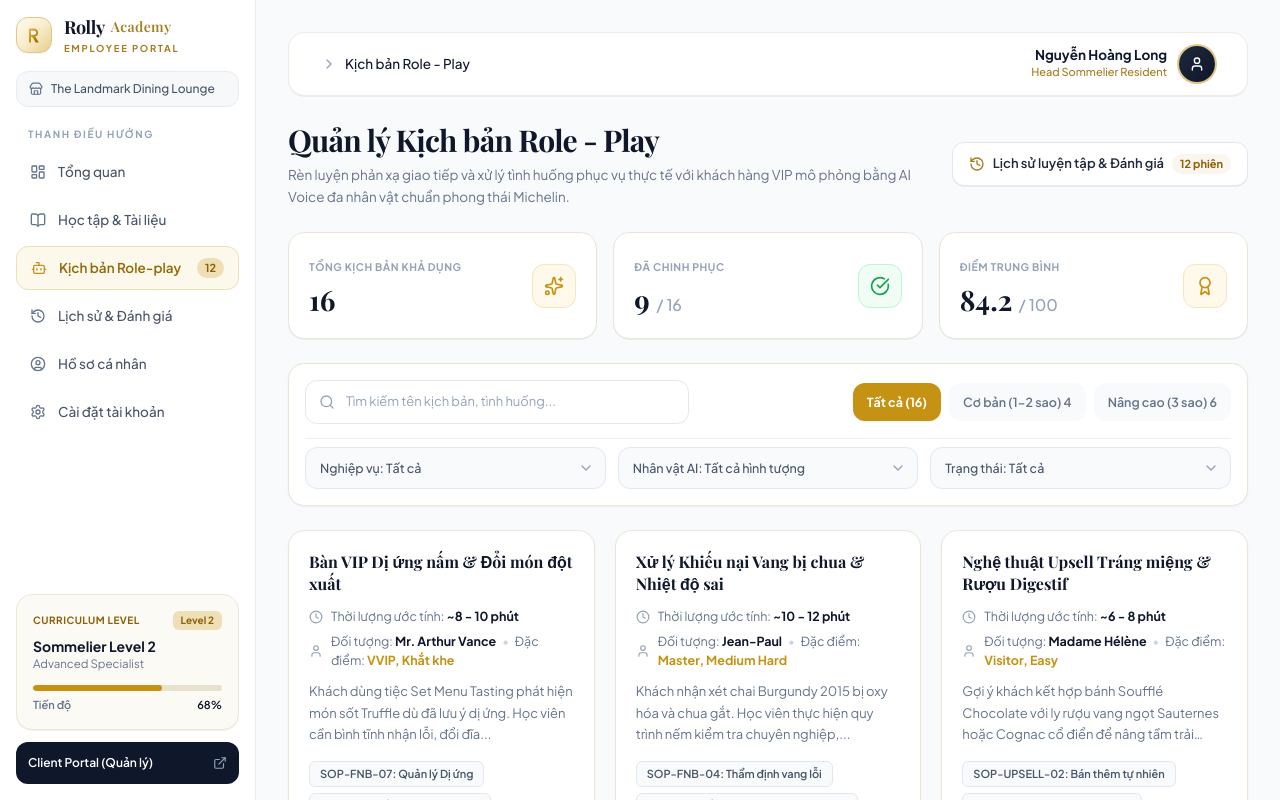
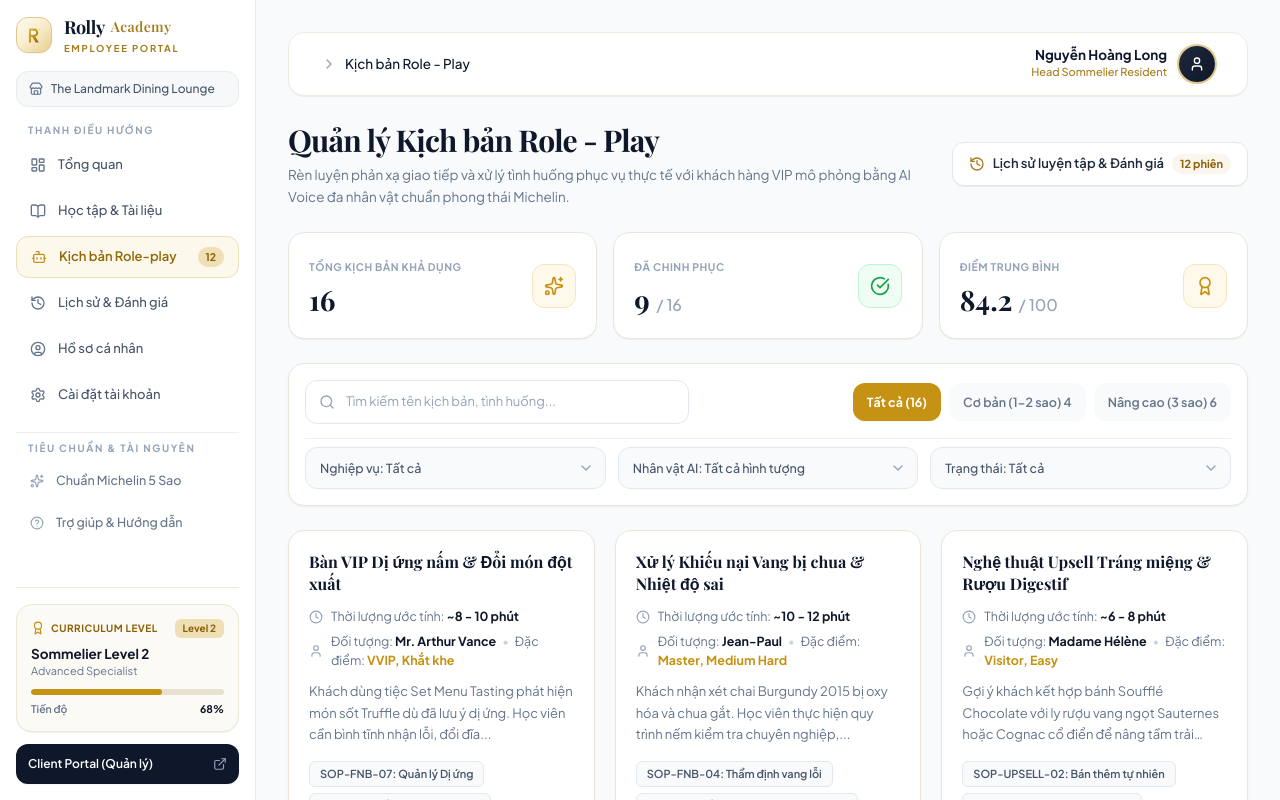
Before and after one commit to de180551chauvuonghoang-svg/RollyProject, a Next.js app in the folder frontend/: page /roleplay in a window 1280 px wide. Shown: the top 800 px of the page. Built offline with nearby package versions, Linux system fonts and the light colour scheme.

Commit message:
fix(layout): fix sidebar app shell and eliminate empty bottom gaps for client and employee portals

```diff
--- a/frontend/src/app/(employee)/layout.tsx
+++ b/frontend/src/app/(employee)/layout.tsx
@@ -9,14 +9,14 @@ function EmployeeLayoutContent({ children }: { children: React.ReactNode }) {
   const { isOpen, closeSidebar } = useSidebar();
 
   return (
-    <div className="min-h-screen flex bg-[#F8FAFC]">
-      {/* Sidebar: Responsive drawer on mobile, sticky fixed column on md+ */}
-      <Suspense fallback={<div className="w-64 bg-white border-r border-[#EFEBE3] hidden md:block" />}>
+    <div className="h-screen w-full flex overflow-hidden bg-[#F8FAFC]">
+      {/* Sidebar: Responsive drawer on mobile, fixed full-height column on md+ */}
+      <Suspense fallback={<div className="w-64 h-full bg-white border-r border-[#EFEBE3] hidden md:block shrink-0" />}>
         <EmployeeSidebar isOpen={isOpen} onClose={closeSidebar} />
       </Suspense>
 
-      {/* Main Content Area */}
-      <div className="flex-1 flex flex-col min-w-0">
+      {/* Main Content Area: Independent scrollable container */}
+      <div className="flex-1 h-screen overflow-y-auto flex flex-col min-w-0">
         <main className="flex-1 p-3.5 sm:p-6 lg:p-8 flex flex-col justify-between">
           <div className="w-full max-w-[1400px] mx-auto min-w-0">
             <Suspense fallback={<div className="p-8 text-center text-slate-400">Đang tải...</div>}>
--- a/frontend/src/app/layout.tsx
+++ b/frontend/src/app/layout.tsx
@@ -33,7 +33,7 @@ export default function RootLayout({
 }) {
   return (
     <html lang="vi" className={`${plusJakartaSans.variable} ${playfairDisplay.variable} h-full antialiased`}>
-      <body className="min-h-full font-sans bg-[#F8FAFC] text-[#0F172A] flex flex-col justify-between">
+      <body className="h-full font-sans bg-[#F8FAFC] text-[#0F172A]">
         {children}
       </body>
     </html>
--- a/frontend/src/components/layout/client/ClientSidebar.tsx
+++ b/frontend/src/components/layout/client/ClientSidebar.tsx
@@ -14,7 +14,11 @@ import {
   ShieldCheck,
   ChevronsUpDown,
   LogOut,
-  Sparkles
+  Sparkles,
+  SlidersHorizontal,
+  UserCheck,
+  ExternalLink,
+  HardDrive
 } from "lucide-react";
 import { cn } from "@/lib/utils";
 import { APP_ROUTES } from "@/constants/routes";
@@ -25,12 +29,17 @@ interface NavItem {
   icon: React.ComponentType<{ className?: string }>;
 }
 
-const clientNavItems: NavItem[] = [
+const mainNavItems: NavItem[] = [
   { label: "Tổng quan", href: APP_ROUTES.CLIENT_DASHBOARD, icon: LayoutDashboard },
   { label: "Kho Tri thức", href: APP_ROUTES.CLIENT_SOP, icon: BookOpen },
   { label: "Kịch bản & Prompt AI", href: APP_ROUTES.CLIENT_SCENARIOS, icon: Bot },
   { label: "Quản lý Nhân sự", href: APP_ROUTES.CLIENT_EMPLOYEES, icon: Users },
   { label: "Cài đặt chung", href: APP_ROUTES.CLIENT_SETTINGS, icon: Settings2 },
+];
+
+const secondaryNavItems: NavItem[] = [
+  { label: "Scenario Dashboard", href: "/client/scenarios-dashboard", icon: SlidersHorizontal },
+  { label: "Đánh giá Năng lực 1-1", href: "/client/employees/EMP-01", icon: UserCheck },
 ];
 
 interface ClientSidebarProps {
@@ -52,18 +61,18 @@ export function ClientSidebar({ isOpen, onClose }: ClientSidebarProps) {
         />
       )}
 
-      {/* Sidebar Container - Figma White / Cream Light Theme (Sticky on desktop) */}
+      {/* Sidebar Container: Fixed 100% viewport height, never leaves gaps when scrolling */}
       <aside
         className={cn(
           "w-64 bg-white border-r border-[#ECE5D8] text-slate-800 flex flex-col justify-between p-4 shrink-0 transition-transform duration-300 z-40",
-          "fixed inset-y-0 left-0 h-full overflow-y-auto md:sticky md:top-0 md:h-screen md:translate-x-0",
+          "fixed inset-y-0 left-0 h-full overflow-y-auto md:relative md:h-full md:translate-x-0",
           isOpen ? "translate-x-0 shadow-2xl" : "-translate-x-full md:translate-x-0"
         )}
       >
-        {/* Top Section */}
-        <div>
+        {/* Top & Middle Sections */}
+        <div className="space-y-4">
           {/* Brand Header: Star Logo + Rolly For Client + Verified Badge */}
-          <div className="flex items-center justify-between mb-4 px-1">
+          <div className="flex items-center justify-between px-1">
             <Link
               href={APP_ROUTES.CLIENT_DASHBOARD}
               className="flex items-center gap-2.5 group cursor-pointer"
@@ -91,7 +100,7 @@ export function ClientSidebar({ isOpen, onClose }: ClientSidebarProps) {
           </div>
 
           {/* Branch Selector Card */}
-          <div className="mb-6 p-2.5 bg-[#F1F4FA] border border-[#E2E8F0] rounded-xl flex items-center justify-between text-xs text-slate-800 cursor-pointer hover:bg-[#E8EEF8] transition">
+          <div className="p-2.5 bg-[#F1F4FA] border border-[#E2E8F0] rounded-xl flex items-center justify-between text-xs text-slate-800 cursor-pointer hover:bg-[#E8EEF8] transition">
             <div className="flex items-center gap-2.5 min-w-0">
               <Store className="w-4 h-4 text-slate-600 shrink-0" />
               <div className="truncate">
@@ -102,16 +111,14 @@ export function ClientSidebar({ isOpen, onClose }: ClientSidebarProps) {
             <ChevronsUpDown className="w-4 h-4 text-slate-400 shrink-0 ml-1" />
           </div>
 
-          {/* Nav Header */}
-          <p className="px-3 text-[11px] font-bold tracking-[0.14em] uppercase text-slate-400 mb-2">
+          {/* Main Navigation Section */}
+          <div>
+            <p className="px-3 text-[10.5px] font-bold tracking-[0.14em] uppercase text-slate-400 mb-1.5">
               PHÂN HỆ ĐÀO TẠO
             </p>
-
-          {/* Nav Items */}
-          <nav className="space-y-1.5">
-            {clientNavItems.map((item) => {
+            <nav className="space-y-1">
+              {mainNavItems.map((item) => {
                 const Icon = item.icon;
-              // Check active status
                 const isActive = pathname === item.href || (item.href !== APP_ROUTES.CLIENT_DASHBOARD && pathname?.startsWith(item.href));
 
                 return (
@@ -120,10 +127,10 @@ export function ClientSidebar({ isOpen, onClose }: ClientSidebarProps) {
                     href={item.href}
                     onClick={onClose}
                     className={cn(
-                    "flex items-center gap-3 px-3.5 py-2.5 rounded-xl text-[13.5px] font-medium transition cursor-pointer min-h-[44px]",
+                      "flex items-center gap-3 px-3.5 py-2.5 rounded-xl text-[13px] font-medium transition cursor-pointer min-h-[42px]",
                       isActive
-                      ? "bg-[#D4AF37] text-white font-bold shadow-xs"
-                      : "text-slate-700 hover:bg-slate-100/80 hover:text-slate-900"
+                        ? "bg-[#C69214] text-white font-bold shadow-xs"
+                        : "text-slate-700 hover:bg-slate-100 hover:text-slate-900"
                     )}
                   >
                     <Icon className={cn("w-4 h-4 shrink-0", isActive ? "text-white" : "text-slate-600")} />
@@ -134,8 +141,68 @@ export function ClientSidebar({ isOpen, onClose }: ClientSidebarProps) {
             </nav>
           </div>
 
-        {/* Bottom Profile Section: Jean-Luc Dupont (F&B Director) */}
-        <div className="pt-4 border-t border-[#ECE5D8] mt-6">
+          {/* Secondary Navigation Section (Fills empty void & quick shortcuts) */}
+          <div className="pt-2 border-t border-slate-100">
+            <p className="px-3 text-[10.5px] font-bold tracking-[0.14em] uppercase text-slate-400 mb-1.5">
+              TIỆN ÍCH &amp; GIÁM SÁT
+            </p>
+            <nav className="space-y-1">
+              {secondaryNavItems.map((item) => {
+                const Icon = item.icon;
+                const isActive = pathname === item.href || pathname?.startsWith(item.href);
+
+                return (
+                  <Link
+                    key={item.href}
+                    href={item.href}
+                    onClick={onClose}
+                    className={cn(
+                      "flex items-center gap-3 px-3.5 py-2 rounded-xl text-[12.5px] font-medium transition cursor-pointer min-h-[38px]",
+                      isActive
+                        ? "bg-[#FCF8EC] text-[#936806] font-semibold border border-[#EEDFB6]"
+                        : "text-slate-600 hover:bg-slate-50 hover:text-slate-900"
+                    )}
+                  >
+                    <Icon className={cn("w-3.5 h-3.5 shrink-0", isActive ? "text-[#C69214]" : "text-slate-500")} />
+                    <span className="truncate">{item.label}</span>
+                  </Link>
+                );
+              })}
+            </nav>
+          </div>
+        </div>
+
+        {/* Bottom Section: Storage Card + Portal Switch + Profile */}
+        <div className="space-y-3 pt-4 border-t border-[#ECE5D8] mt-4">
+          {/* Storage Status Card (From Figma SCR-CLI-01) */}
+          <div className="p-3 bg-[#F1F4FA] border border-[#E2E8F0] rounded-xl text-xs space-y-1.5">
+            <div className="flex items-center justify-between text-[11px] font-semibold text-slate-700">
+              <span className="flex items-center gap-1.5">
+                <span className="w-2 h-2 rounded-full bg-emerald-500 inline-block animate-pulse" />
+                <HardDrive className="w-3.5 h-3.5 text-slate-500 inline" />
+                <span>Storage</span>
+              </span>
+              <span className="text-slate-500 font-mono text-[10.5px]">Sync 100%</span>
+            </div>
+            <div className="w-full bg-slate-200 h-1.5 rounded-full overflow-hidden">
+              <div className="bg-[#C69214] h-full rounded-full transition-all" style={{ width: "18%" }} />
+            </div>
+            <div className="flex items-center justify-between text-[10px] text-slate-500 font-mono">
+              <span>1.8GB / 10GB</span>
+              <span className="text-slate-400">RAG Vector</span>
+            </div>
+          </div>
+
+          {/* Quick Switch to Employee Portal */}
+          <Link
+            href="/courses"
+            className="w-full py-2 px-3 rounded-xl bg-slate-100 hover:bg-slate-200 text-slate-700 text-[11.5px] font-medium flex items-center justify-between transition min-h-[38px]"
+          >
+            <span>Employee Portal (Học viên)</span>
+            <ExternalLink className="w-3.5 h-3.5 text-slate-500" />
+          </Link>
+
+          {/* User Profile Card: Jean-Luc Dupont (F&B Director) */}
           <div className="flex items-center justify-between p-2 rounded-xl bg-slate-50 border border-slate-200/80">
             <div className="flex items-center gap-2.5 min-w-0">
               <div className="w-8 h-8 rounded-full bg-[#78350F] text-[#FEFCF7] font-bold text-xs flex items-center justify-center shrink-0">
@@ -143,7 +210,7 @@ export function ClientSidebar({ isOpen, onClose }: ClientSidebarProps) {
               </div>
               <div className="truncate">
                 <div className="font-bold text-xs text-[#0F172A] truncate">Jean-Luc Dupont</div>
-                <div className="text-[10.5px] text-slate-500 truncate">F&B Director</div>
+                <div className="text-[10.5px] text-slate-500 truncate">F&amp;B Director</div>
               </div>
             </div>
 
--- a/frontend/src/components/layout/employee/EmployeeSidebar.tsx
+++ b/frontend/src/components/layout/employee/EmployeeSidebar.tsx
@@ -12,7 +12,10 @@ import {
   Settings,
   Store,
   X,
-  ExternalLink
+  ExternalLink,
+  Award,
+  Sparkles,
+  HelpCircle
 } from "lucide-react";
 import { cn } from "@/lib/utils";
 import { APP_ROUTES } from "@/constants/routes";
@@ -25,13 +28,18 @@ interface NavItem {
   badge?: string | number;
 }
 
-const navItems: NavItem[] = [
+const mainNavItems: NavItem[] = [
   { label: "Tổng quan", href: "/dashboard", icon: LayoutDashboard },
   { label: "Học tập & Tài liệu", href: "/courses", icon: BookOpen },
   { label: "Kịch bản Role-play", href: "/roleplay", icon: Bot, badge: 12 },
   { label: "Lịch sử & Đánh giá", href: "/history", icon: History },
   { label: "Hồ sơ cá nhân", href: "/profile", icon: UserCircle },
   { label: "Cài đặt tài khoản", href: "/settings", icon: Settings },
+];
+
+const resourceNavItems: NavItem[] = [
+  { label: "Chuẩn Michelin 5 Sao", href: "/courses", icon: Sparkles },
+  { label: "Trợ giúp & Hướng dẫn", href: "/settings", icon: HelpCircle },
 ];
 
 interface EmployeeSidebarProps {
@@ -53,18 +61,18 @@ export function EmployeeSidebar({ isOpen, onClose }: EmployeeSidebarProps) {
         />
       )}
 
-      {/* Sidebar Container: Sticky on desktop (h-screen) so it never leaves blank gaps when scrolling */}
+      {/* Sidebar Container: Fixed 100% viewport height, never scrolls away or leaves empty white gap */}
       <aside
         className={cn(
           "w-64 bg-white border-r border-[#EFEBE3] flex flex-col justify-between p-4 shrink-0 transition-transform duration-300 z-40",
-          "fixed inset-y-0 left-0 h-full overflow-y-auto md:sticky md:top-0 md:h-screen md:translate-x-0",
+          "fixed inset-y-0 left-0 h-full overflow-y-auto md:relative md:h-full md:translate-x-0",
           isOpen ? "translate-x-0 shadow-2xl" : "-translate-x-full md:translate-x-0"
         )}
       >
-        {/* Top Section */}
-        <div>
+        {/* Top & Middle Sections */}
+        <div className="space-y-4">
           {/* Header Row: Brand Logo + Mobile Close Button */}
-          <div className="flex items-center justify-between mb-4">
+          <div className="flex items-center justify-between">
             <RollyLogo href="/courses" size="md" subtitle="Employee Portal" />
 
             {/* Mobile close button */}
@@ -79,19 +87,18 @@ export function EmployeeSidebar({ isOpen, onClose }: EmployeeSidebarProps) {
           </div>
 
           {/* Branch / Store Badge */}
-          <div className="mb-5 px-3 py-2 bg-[#F6F8FA] border border-[#E9ECEF] rounded-xl flex items-center gap-2 text-[12px] text-[#475569] font-medium">
+          <div className="px-3 py-2 bg-[#F6F8FA] border border-[#E9ECEF] rounded-xl flex items-center gap-2 text-[12px] text-[#475569] font-medium">
             <Store className="w-3.5 h-3.5 text-[#64748B] shrink-0" />
             <span className="truncate">The Landmark Dining Lounge</span>
           </div>
 
-          {/* Nav Header */}
-          <p className="px-3 text-[10px] font-bold tracking-[0.16em] uppercase text-[#94A3B8] mb-2">
+          {/* Main Navigation */}
+          <div>
+            <p className="px-3 text-[10px] font-bold tracking-[0.16em] uppercase text-[#94A3B8] mb-1.5">
               THANH ĐIỀU HƯỚNG
             </p>
-
-          {/* Nav Items */}
             <nav className="space-y-1">
-            {navItems.map((item) => {
+              {mainNavItems.map((item) => {
                 const Icon = item.icon;
                 const isActive = pathname.startsWith(item.href) || (item.href === "/courses" && pathname === "/");
                 return (
@@ -100,7 +107,7 @@ export function EmployeeSidebar({ isOpen, onClose }: EmployeeSidebarProps) {
                     href={item.href}
                     onClick={onClose}
                     className={cn(
-                    "flex items-center justify-between px-3.5 py-2.5 rounded-xl text-[13.5px] font-medium transition min-h-[44px]",
+                      "flex items-center justify-between px-3.5 py-2.5 rounded-xl text-[13px] font-medium transition min-h-[42px]",
                       isActive
                         ? "bg-[#FCF8EC] text-[#936806] font-semibold border border-[#EEDFB6]"
                         : "text-[#475569] hover:bg-[#F8FAFC] hover:text-[#0F172A]"
@@ -111,7 +118,7 @@ export function EmployeeSidebar({ isOpen, onClose }: EmployeeSidebarProps) {
                       <span>{item.label}</span>
                     </div>
                     {item.badge && (
-                    <span className="px-2 py-0.5 rounded-full text-[11px] font-bold bg-[#EEDFB6] text-[#8C6005]">
+                      <span className="px-2 py-0.5 rounded-full text-[10.5px] font-bold bg-[#EEDFB6] text-[#8C6005]">
                         {item.badge}
                       </span>
                     )}
@@ -121,36 +128,62 @@ export function EmployeeSidebar({ isOpen, onClose }: EmployeeSidebarProps) {
             </nav>
           </div>
 
+          {/* Secondary Section (Eliminates awkward blank void) */}
+          <div className="pt-2 border-t border-[#F1EFEA]">
+            <p className="px-3 text-[10px] font-bold tracking-[0.16em] uppercase text-[#94A3B8] mb-1.5">
+              TIÊU CHUẨN &amp; TÀI NGUYÊN
+            </p>
+            <nav className="space-y-1">
+              {resourceNavItems.map((item) => {
+                const Icon = item.icon;
+                return (
+                  <Link
+                    key={item.label}
+                    href={item.href}
+                    onClick={onClose}
+                    className="flex items-center gap-3 px-3.5 py-2 rounded-xl text-[12.5px] font-medium text-[#64748B] hover:bg-[#F8FAFC] hover:text-[#0F172A] transition min-h-[38px]"
+                  >
+                    <Icon className="w-3.5 h-3.5 text-[#94A3B8] shrink-0" />
+                    <span>{item.label}</span>
+                  </Link>
+                );
+              })}
+            </nav>
+          </div>
+        </div>
+
         {/* Bottom Section: Curriculum Level + Switch to Client Portal shortcut */}
-        <div className="space-y-3 mt-6">
-          <div className="p-4 rounded-2xl bg-[#FCFAF5] border border-[#EFE7D5] shadow-2xs">
+        <div className="space-y-3 pt-4 border-t border-[#EFEBE3] mt-4">
+          {/* Curriculum Level Card (From Figma SCR-EMP-02B) */}
+          <div className="p-3.5 rounded-2xl bg-[#FCFAF5] border border-[#EFE7D5] shadow-2xs">
             <div className="flex items-center justify-between mb-2">
-              <span className="text-[10px] font-bold tracking-wider uppercase text-[#8C6005]">
+              <span className="text-[10px] font-bold tracking-wider uppercase text-[#8C6005] flex items-center gap-1.5">
+                <Award className="w-3.5 h-3.5 text-[#C69214]" />
                 CURRICULUM LEVEL
               </span>
               <span className="px-2 py-0.5 rounded-md text-[10px] font-bold bg-[#EEDFB6] text-[#8C6005]">
                 Level 2
               </span>
             </div>
-            <h4 className="font-bold text-[14px] text-[#0F172A] leading-tight">
+            <h4 className="font-bold text-[13.5px] text-[#0F172A] leading-tight">
               Sommelier Level 2
             </h4>
-            <p className="text-[11.5px] text-[#64748B] mb-3">
+            <p className="text-[11px] text-[#64748B] mb-2.5">
               Advanced Specialist
             </p>
             <div className="w-full bg-[#E8E1CE] h-1.5 rounded-full overflow-hidden mb-1.5">
-              <div className="bg-[#C69214] h-full rounded-full" style={{ width: "68%" }}></div>
+              <div className="bg-[#C69214] h-full rounded-full transition-all" style={{ width: "68%" }} />
             </div>
-            <div className="flex items-center justify-between text-[11px] font-semibold text-[#64748B]">
+            <div className="flex items-center justify-between text-[10.5px] font-semibold text-[#64748B]">
               <span>Tiến độ</span>
-              <span className="text-[#0F172A]">68%</span>
+              <span className="text-[#0F172A] font-bold">68%</span>
             </div>
           </div>
 
-          {/* Quick link to Client Portal */}
+          {/* Quick link to Client Portal (Elevated to avoid being hidden by dev badges) */}
           <Link
             href={APP_ROUTES.CLIENT_DASHBOARD}
-            className="w-full py-2.5 px-3 rounded-xl bg-slate-900 hover:bg-slate-800 text-white text-[12px] font-semibold flex items-center justify-between transition min-h-[42px]"
+            className="w-full py-2.5 px-3 rounded-xl bg-slate-900 hover:bg-slate-800 text-white text-[12px] font-semibold flex items-center justify-between transition min-h-[40px] shadow-xs"
           >
             <span>Client Portal (Quản lý)</span>
             <ExternalLink className="w-3.5 h-3.5 text-slate-400" />
```
Also changed, not shown: frontend/src/app/(client)/client/layout.tsx (+5 -5 lines). Lines whose indentation alone changed are shown as unchanged.
